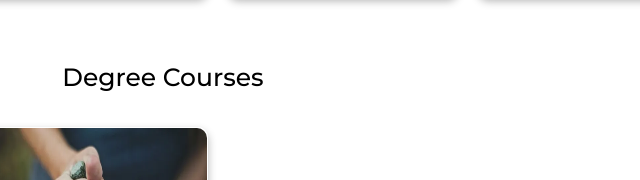
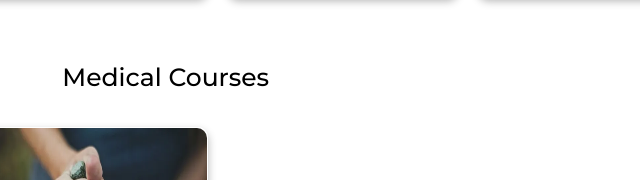
Before and after one commit to Vandan-Bhangale/College-website, a plain HTML site: page index.html in a window 1280 px wide. Shown: the part 1280-1460 px from the top of the page, 101-741 px from the left. Drawn offline with Linux system fonts and the light colour scheme.

Commit message:
Update index.html

```diff
--- a/index.html
+++ b/index.html
@@ -229,7 +229,7 @@
 
 
     <div class="heading-container">
-        <h4 class="heading">Degree Courses</h4>
+        <h4 class="heading">Medical Courses</h4>
     </div>
     <div class="cardcontainer" style="display: flex; justify-content: start;">     <!--Ayureveda card container-->
         <div class="card">
```
